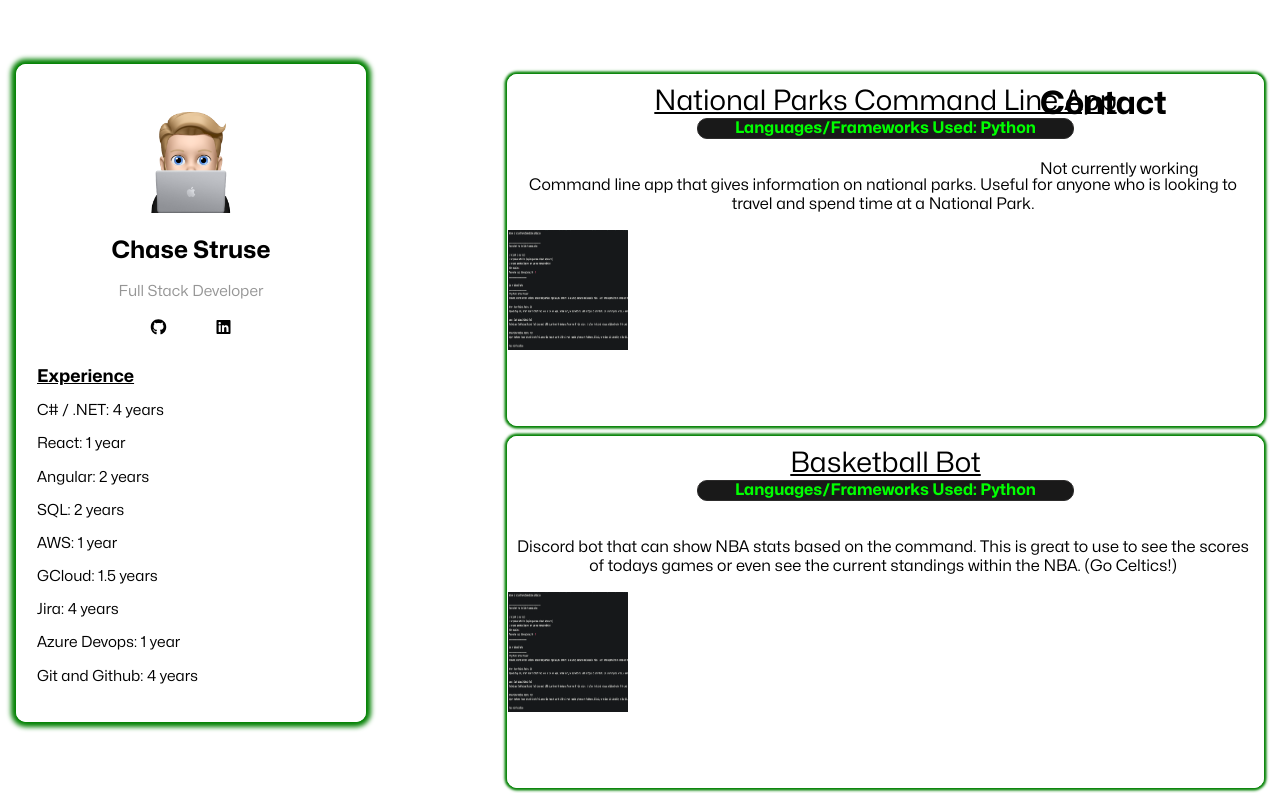
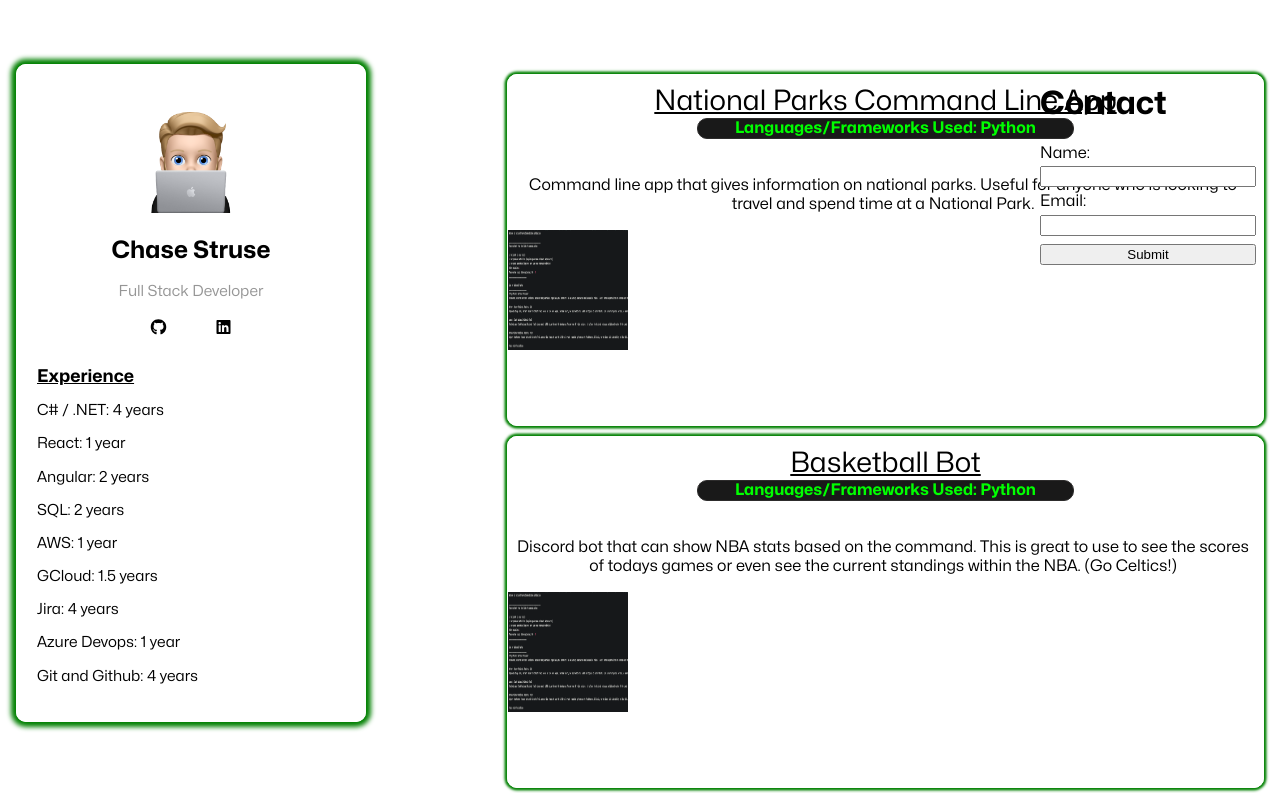
Before and after one commit to ChaseStruse/strusefolio, a Next.js app: page / in a window 1280 px wide. Shown: the top 793 px of the page. Built offline with nearby package versions, Linux system fonts and the light colour scheme.

Commit message:
Added contact input form

```diff
--- a/components/contact/contact-card.tsx
+++ b/components/contact/contact-card.tsx
@@ -1,10 +1,28 @@
 import styles from "./contact.module.css";
 
-export default function ContactCard(){
+export default function ContactCard() {
   return (
     <div className={styles.card}>
       <h1>Contact</h1>
-      <p>Not currently working</p>
+      <form>
+        <div className={styles.cardInput}>
+        <label>
+          Name:
+          <input type="text" name="name" required />
+        </label>
+        <label>
+          Email:
+          <input
+            type="email"
+            name="email"
+            pattern="[a-z0-9._%+-]+@[a-z0-9.-]+\.[a-z]{2,}$"
+          />
+        </label>
+        </div>
+        <div className={styles.cardButton}>
+        <input type="submit" value="Submit" />
+        </div>
+      </form>
     </div>
-  )
+  );
 }
--- a/components/contact/contact.module.css
+++ b/components/contact/contact.module.css
@@ -4,3 +4,14 @@
     margin-left: 80%;
     flex-direction: column;
 }
+
+.cardInput input {
+    width: 90%;
+    margin-top: 3.5px;
+    margin-bottom: 5px;
+}
+
+.cardButton input {
+    margin-top: 3.5px;
+    width: 90%;
+}
```
